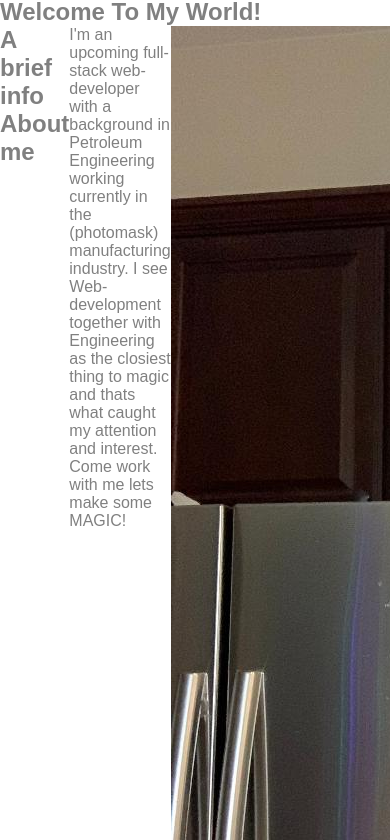
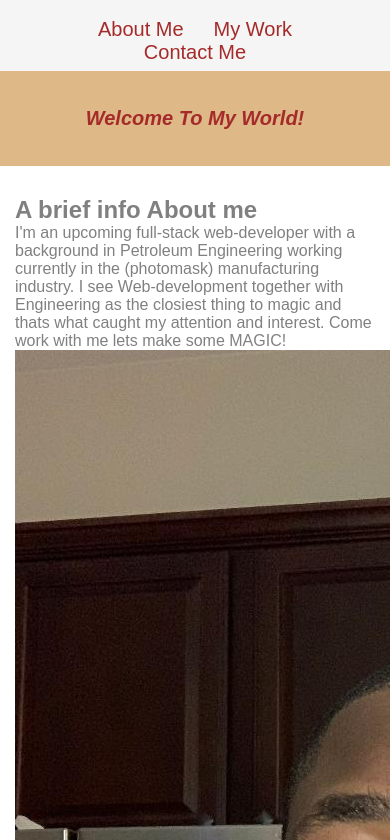
Before and after one commit to kingopara/professional-portfolio, a plain HTML site: page index.html in a window 390 px wide. Shown: the part 164-1004 px from the top of the page. Drawn offline with Linux system fonts and the light colour scheme.

Commit message:
added styles to make it responsive

```diff
--- a/assets/css/style.css
+++ b/assets/css/style.css
@@ -71,6 +71,33 @@ header nav ul li a {
     display: flex;
 }
 
+/* hero section*/
+
+.hero {
+    background-color: burlywood;
+    background-size: cover;
+    background-position: center;
+    display: flex;
+    justify-content: center;
+    flex-wrap: wrap;
+    align-items: flex-start;
+}
+
+.hero-cta {
+    width: 20%;
+    text-align: center;
+    margin: 1.5%;
+    font-size: 10px;
+    line-height: 1.2;
+}
+
+.hero-cta h2 {
+    font-style: oblique;
+    font-size: 20px;
+    color: brown;
+}
+
+
 /* picture */
 .picture {
     width: 100%;
@@ -80,7 +107,9 @@ header nav ul li a {
     justify-content: flex-end;
 }
 
-
+article img {
+    width: fit-content;
+}
 
 /* contact me style */
 .contact {
@@ -121,3 +150,80 @@ footer h4 {
     font-size: 20px;
     margin: 0;
 }
+
+@media screen and (max-width: 980px) {
+    /* this will be applied on any screen smaller than 980px */
+      header {
+        padding-bottom: 0;
+        justify-content: center;
+      }
+
+      header h1 {
+        width: 100px;
+        text-align: center;
+      }
+
+      header nav ul {
+        margin-top: 20px;
+        width: 100%;
+        justify-content: center;
+      }
+
+      header nav ul li a {
+        font-size: 20px;
+      }
+
+      footer h2 {
+        text-align: center;
+        width: 100%;
+      }
+
+      .hero-cta {
+        width: 100%;
+      }
+
+      .hero-cta {
+        text-align: center;
+      }
+
+      .section-title {
+        width: 80%;
+      }
+
+      .trainer {
+        flex: 0 70%;
+      }
+  }
+
+  /* MEDIA QUERY FOR TABLETS AND SMALLER */
+  @media screen and (max-width: 768px) {
+      /* this will be applied on any screen between 768px and 575px */
+     section {
+       padding: 30px 15px;
+     }
+  }
+
+  /* MEDIA QUERY FOR MOBILE PHONES AND SMALLER */
+  @media screen and (max-width: 575px) {
+    /* this will be applied on any screen smaller than 575px */
+     .section-title {
+       width: 95%;
+     }
+
+     .intro p {
+       width: 100%;
+     }
+
+     .trainer {
+       flex: 0 100%;
+     }
+
+     .contact-info {
+       text-align: center;
+     }
+
+     .contact-info > * {
+       flex: 0 100%;
+     }
+
+  }
--- a/index.html
+++ b/index.html
@@ -25,22 +25,22 @@
     </header>
 
     <!-- picture/avatar section -->
-    <section>
-        <div>
+    <section class="hero">
+        <div class="hero-cta">
             <h2> Welcome To My World!</h2>
         </div>
     </section>
 
     <!-- about me section -->
     <section id="about-me">
-        <div class="flex-row">
+        <article>
             <h2 class="primary-border">A brief info About me </h2>
             <p>
             I'm an upcoming full-stack web-developer with a background in Petroleum Engineering working currently in the (photomask) manufacturing industry. I see Web-development together with Engineering as the closiest thing to magic and thats what caught my attention and interest.
             Come work with me lets make some MAGIC!
             </p>
             <img src="./assets/images/portfolio.jpg" alt="a selfie of me"/>
-        </div>
+        </article>
 
     </section>
 
```
